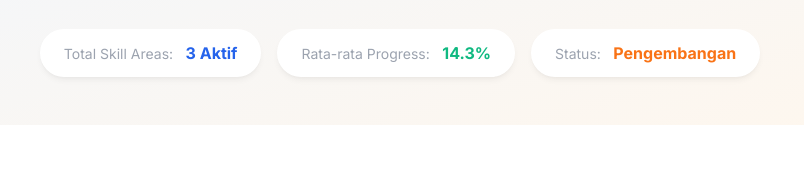
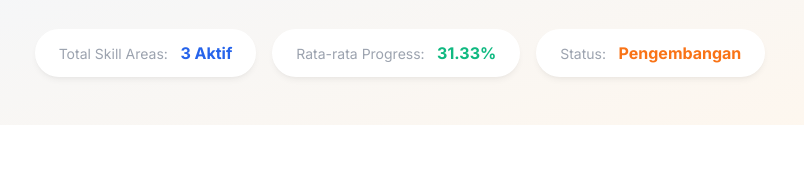
Before and after one commit to amfuzi-code/ozi.studio, a website: page pages/skills.html in a window 1280 px wide. Shown: the part 211-397 px from the top of the page, 240-1044 px from the left. Drawn offline with nearby package versions, Linux system fonts and the light colour scheme.

Commit message:
Update skills.html

```diff
--- a/pages/skills.html
+++ b/pages/skills.html
@@ -70,7 +70,7 @@
                     </div>
                     <div class="bg-white px-6 py-3 rounded-full shadow-soft">
                         <span class="text-sm text-text-muted">Rata-rata Progress:</span>
-                        <span class="font-bold text-success ml-2">14.3%</span>
+                        <span class="font-bold text-success ml-2">31.33%</span>
                     </div>
                     <div class="bg-white px-6 py-3 rounded-full shadow-soft">
                         <span class="text-sm text-text-muted">Status:</span>
```
